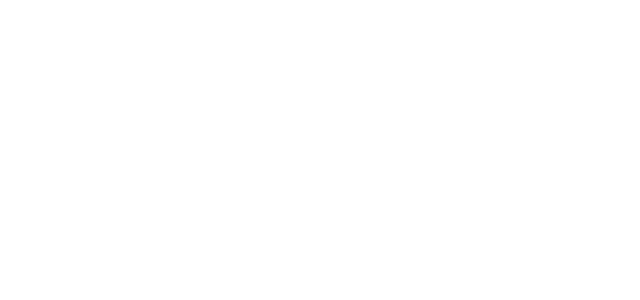
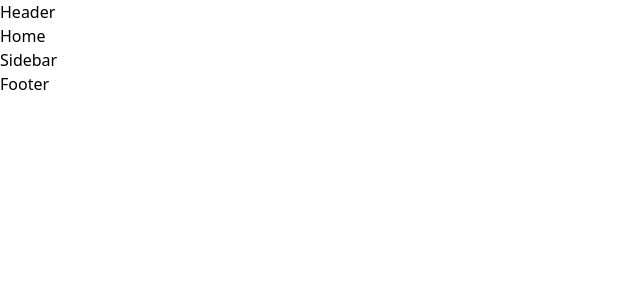
Before and after one commit to Vertori/e-cmrc-react, a React (Vite) app: page / in a window 1280 px wide. Shown: the top 300 px of the page, without its empty margins (0-640 px from the left). Built offline with nearby package versions, Linux system fonts and the light colour scheme.

Commit message:
website scheme /w routes

```diff
--- a/src/App.jsx
+++ b/src/App.jsx
@@ -1,13 +1,28 @@
 import { useState } from 'react'
 import './App.css'
+import { BrowserRouter as Router, Routes, Route } from 'react-router-dom'
+import Home from './pages/Home'
+import ProductDetails from './pages/ProductDetails'
+import Sidebar from './components/Sidebar'
+import Header from './components/Header'
+import Footer from './components/Footer'
+
 
 function App() {
 
 
   return (
-    <>
-
-    </>
+    <div className='overflow-hidden'>
+      <Router>
+        <Header />
+        <Routes>
+          <Route path="/" element={<Home />}/>
+          <Route path="/product/:id" element={<ProductDetails />}/>
+        </Routes>
+        <Sidebar />
+        <Footer />
+      </Router>
+    </div>
   )
 }
 
```
